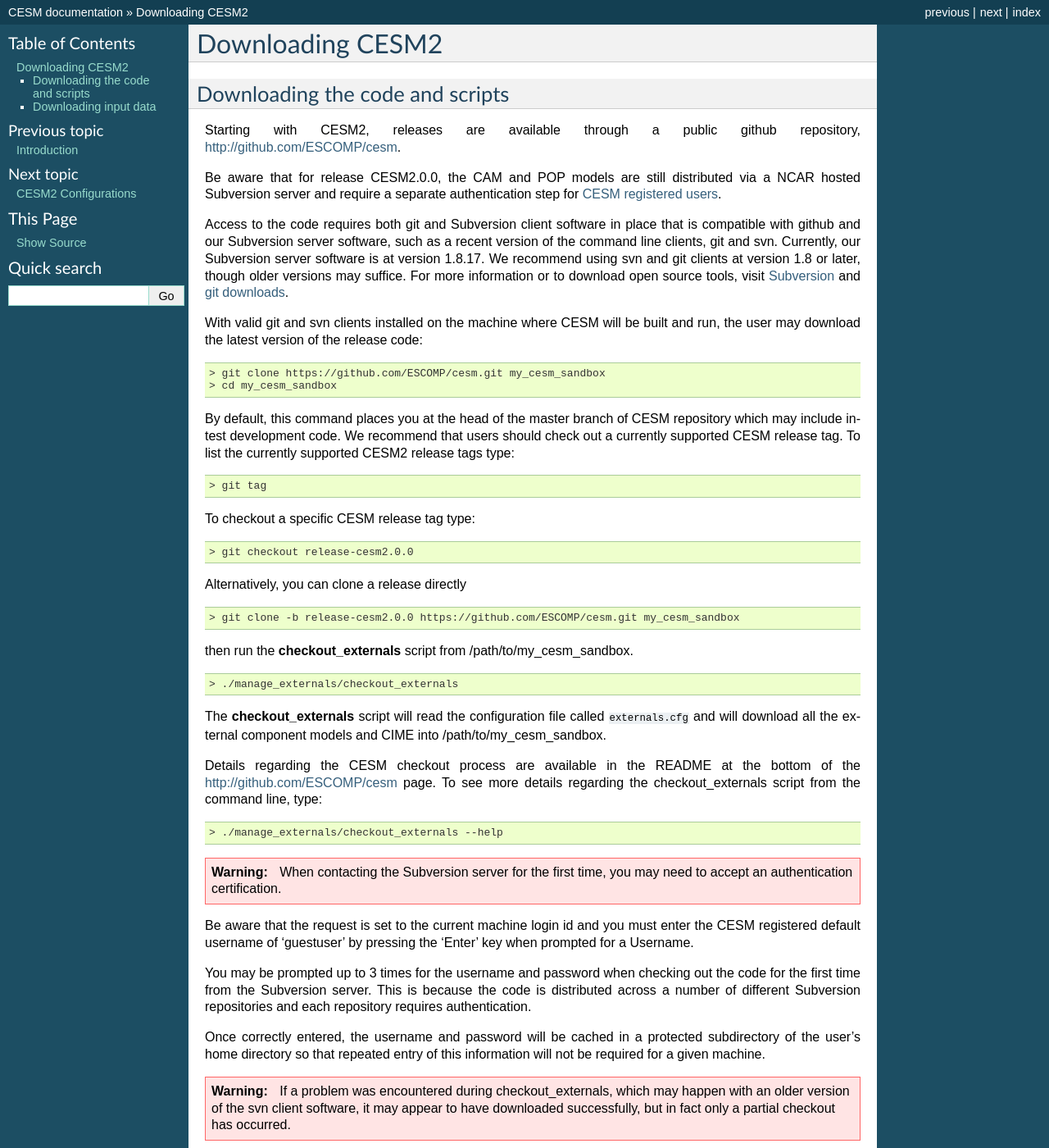
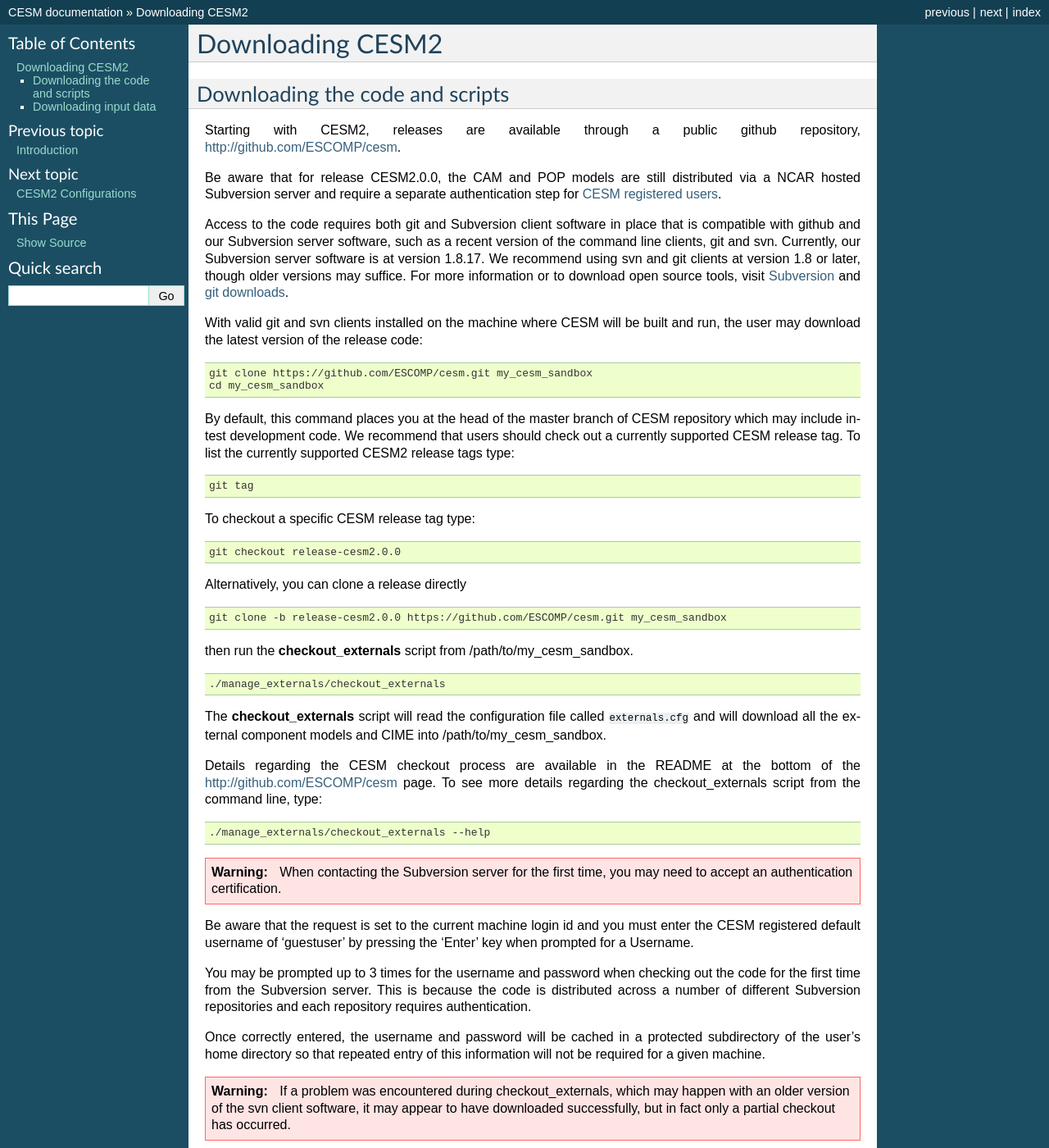
Before and after one commit to ESCOMP/CESM, a Sphinx documentation site: the page built from doc/source/downloading_cesm.rst, in a window 1280 px wide and 1400 px high. Shown: the whole window at 82% size. Built offline with Sphinx 7.4.7, drawn with Linux system fonts in a browser that asks for light colours; some of the changed text lies outside the part shown.

```diff
--- a/doc/source/downloading_cesm.rst
+++ b/doc/source/downloading_cesm.rst
@@ -29,8 +29,8 @@ code:
 
 .. code-block:: console
 
-    > git clone https://github.com/ESCOMP/cesm.git my_cesm_sandbox
-    > cd my_cesm_sandbox
+    git clone https://github.com/ESCOMP/cesm.git my_cesm_sandbox
+    cd my_cesm_sandbox
 
 By default, this command places you at the head of the master branch of
 CESM repository which may include in-test development code. We recommend
@@ -39,25 +39,25 @@ To list the currently supported CESM2 release tags type:
 
 .. code-block:: console
 
-    > git tag
+    git tag
 
 To checkout a specific CESM release tag type:
 
 .. code-block:: console
 
-    > git checkout release-cesm2.0.0
+    git checkout release-cesm2.0.0
 
 Alternatively, you can clone a release directly
 
 .. code-block:: console
 
-    > git clone -b release-cesm2.0.0 https://github.com/ESCOMP/cesm.git my_cesm_sandbox
+    git clone -b release-cesm2.0.0 https://github.com/ESCOMP/cesm.git my_cesm_sandbox
 
 then run the **checkout_externals** script from /path/to/my_cesm_sandbox.
 
 .. code-block:: console
 
-    > ./manage_externals/checkout_externals
+    ./manage_externals/checkout_externals
 
 The **checkout_externals** script will read the configuration file called ``externals.cfg`` and
 will download all the external component models and CIME into /path/to/my_cesm_sandbox.
@@ -68,7 +68,7 @@ To see more details regarding the checkout_externals script from the command lin
 
 .. code-block:: console
 
-    > ./manage_externals/checkout_externals --help
+    ./manage_externals/checkout_externals --help
 
 
 .. warning:: When contacting the Subversion server for the first time, you may need to accept an authentication certification.
@@ -99,7 +99,7 @@ to ensure that the checkout process is complete:
 
 .. code-block:: console
 
-    > ./manage_externals/checkout_externals -S -v
+    ./manage_externals/checkout_externals -S -v
 
 
 You should now have a complete copy of the CESM2 source code in your /path/to/my_cesm_sandbox.
--- a/doc/source/introduction.rst
+++ b/doc/source/introduction.rst
@@ -24,8 +24,6 @@ ad hoc order.
 
     Throughout the guide, this presentation style indicates shell
     commands and options, fragments of code, namelist variables, etc.
-    Where examples from an interactive shell session are presented,
-    lines starting with '>' indicate the shell prompt.
 
 Please feel free to provide feedback to the `CESM forum <https://bb.cgd.ucar.edu/>`_ about how to improve the
 documentation.
```
Also changed, not shown: doc/source/quickstart.rst (+8 -8 lines).
